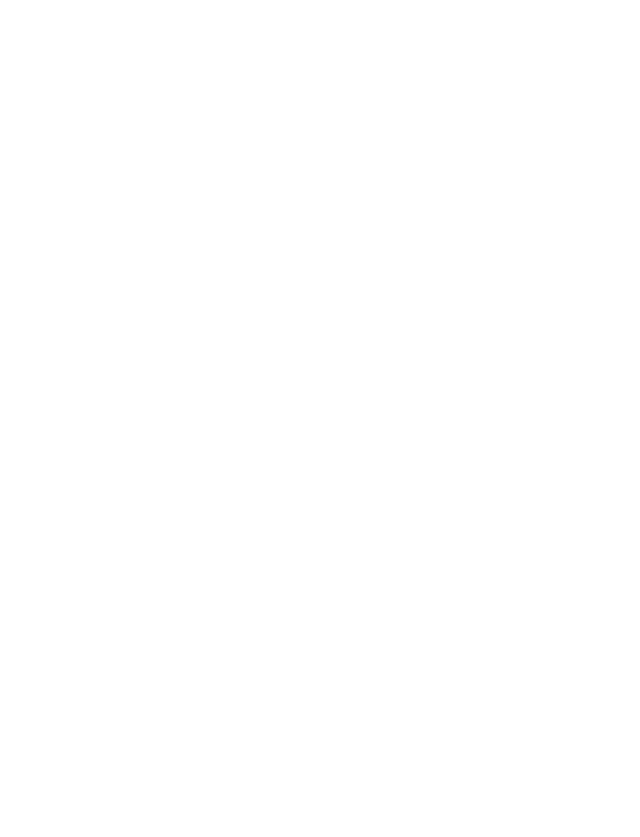
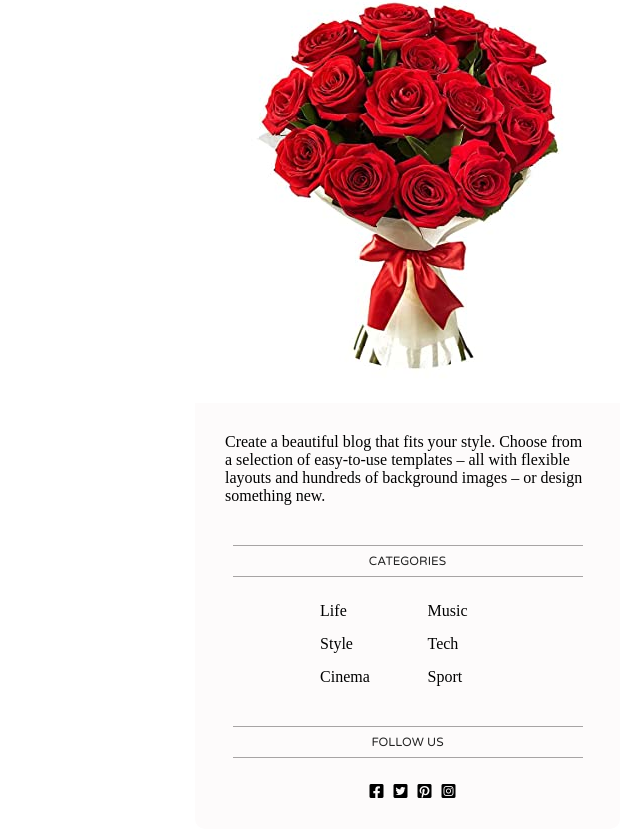
Before and after one commit to RavindranAbilash/Blog, a React (Create React App) app: page / in a window 1280 px wide. Shown: the part 753-1590 px from the top of the page, without its empty margins (640-1280 px from the left). Before the commit the page ends 800 px from the top, so only its background shows below. Built offline with nearby package versions, Linux system fonts and the light colour scheme.

Commit message:
sidebar done

```diff
--- a/src/App.js
+++ b/src/App.js
@@ -13,3 +13,6 @@
 }
 
 export default App;
+
+
+//https://fonts.google.com/?query=var
--- a/src/pages/home/Home.jsx
+++ b/src/pages/home/Home.jsx
@@ -1,12 +1,19 @@
 import './home.css'
 import Header from "../../header/Header";
+import Posts from "../../posts/Posts";
+import Sidebar from "../../sidebar/Sidebar";
 
 
 const Home=()=>{
     return(
-        <div className="home">
+        <>
             <Header/>
-        </div>
+            <div className="home">
+                <Posts/>
+                <Sidebar/>
+            </div>
+        </>
+
     )
 }
 
--- a/src/pages/home/home.css
+++ b/src/pages/home/home.css
@@ -0,0 +1,3 @@
+.home{
+    display: flex;
+}
--- /dev/null
+++ b/src/posts/Posts.jsx
@@ -0,0 +1,11 @@
+import './posts.css'
+
+const Posts=()=>{
+    return(
+        <div className="posts">
+            posts
+        </div>
+    )
+}
+
+export default Posts;
--- /dev/null
+++ b/src/posts/posts.css
@@ -0,0 +1,3 @@
+.posts{
+    flex: 9;
+}
--- /dev/null
+++ b/src/sidebar/Sidebar.css
@@ -0,0 +1,63 @@
+.sidebar{
+    flex: 3;
+    margin: 20px;
+    padding-bottom: 30px;
+    background-color: #fdfbfb;
+    border-radius: 10px;
+    display: flex;
+    flex-direction: column;
+    align-items: center;
+}
+
+.sidebarItem{
+    display: flex;
+    flex-direction: column;
+    align-items: center;
+    width: 100%;
+}
+
+.sidebarTitle{
+    margin: 10px;
+    padding: 5px;
+    width: 80%;
+    border-top: 1px solid #a7a4a4;
+    border-bottom: 1px solid #a7a4a4;
+    font-family: 'Varela Round', sans-serif;
+    font-size: 12px;
+    color: #222;
+    line-height: 20px;
+    text-align: center;
+}
+
+.sidebarItem > img {
+    margin-top: 15px;
+}
+
+.sidebarItem > p{
+    padding: 30px;
+}
+
+.sidebarList {
+    list-style: none;
+    margin-bottom: 30px;
+}
+
+.sidebarListItem{
+    display: inline-block;
+    width: 50%;
+    margin-top: 15px;
+    cursor: pointer;
+}
+
+.sidebarSocial {
+    margin-top: 15px;
+    width: 250px;
+    display: flex;
+    align-items: center;
+    justify-content: center;
+}
+
+.sidebarIcon{
+    font-size: 16px;
+    margin-left: 10px;
+}
--- /dev/null
+++ b/src/sidebar/Sidebar.jsx
@@ -0,0 +1,42 @@
+import './Sidebar.css'
+import sidebarImg from '../Image/sidebarImg.jpg'
+
+
+const Sidebar=()=>{
+    return(
+        <div className="sidebar">
+            <div className="sidebarItem">
+                <span className="sidebarTitle">ABOUT ME</span>
+                <img
+                    src={sidebarImg}
+                    alt="sidebar"/>
+                <p>Create a beautiful blog that fits your style.
+                    Choose from a selection of easy-to-use templates
+                    – all with flexible layouts and hundreds
+                    of background images – or design something new.</p>
+            </div>
+            <div className="sidebarItem">
+                <span className="sidebarTitle">CATEGORIES</span>
+                <ul className="sidebarList">
+                    <li className="sidebarListItem">Life</li>
+                    <li className="sidebarListItem">Music</li>
+                    <li className="sidebarListItem">Style</li>
+                    <li className="sidebarListItem">Tech</li>
+                    <li className="sidebarListItem">Cinema</li>
+                    <li className="sidebarListItem">Sport</li>
+                </ul>
+                <div className="sidebarItem">
+                    <span className="sidebarTitle">FOLLOW US</span>
+                </div>
+                <div className="sidebarSocial">
+                    <i  className="sidebarIcon fab fa-facebook-square"></i>
+                    <i  className="sidebarIcon fab fa-twitter-square"></i>
+                    <i  className="sidebarIcon fab fa-pinterest-square"></i>
+                    <i className="sidebarIcon fab fa-instagram-square"></i>
+                </div>
+            </div>
+        </div>
+    )
+}
+
+export default Sidebar;
```
Also changed, not shown: src/Image/header.jpg (added), src/Image/sidebarImg.jpg (added).
